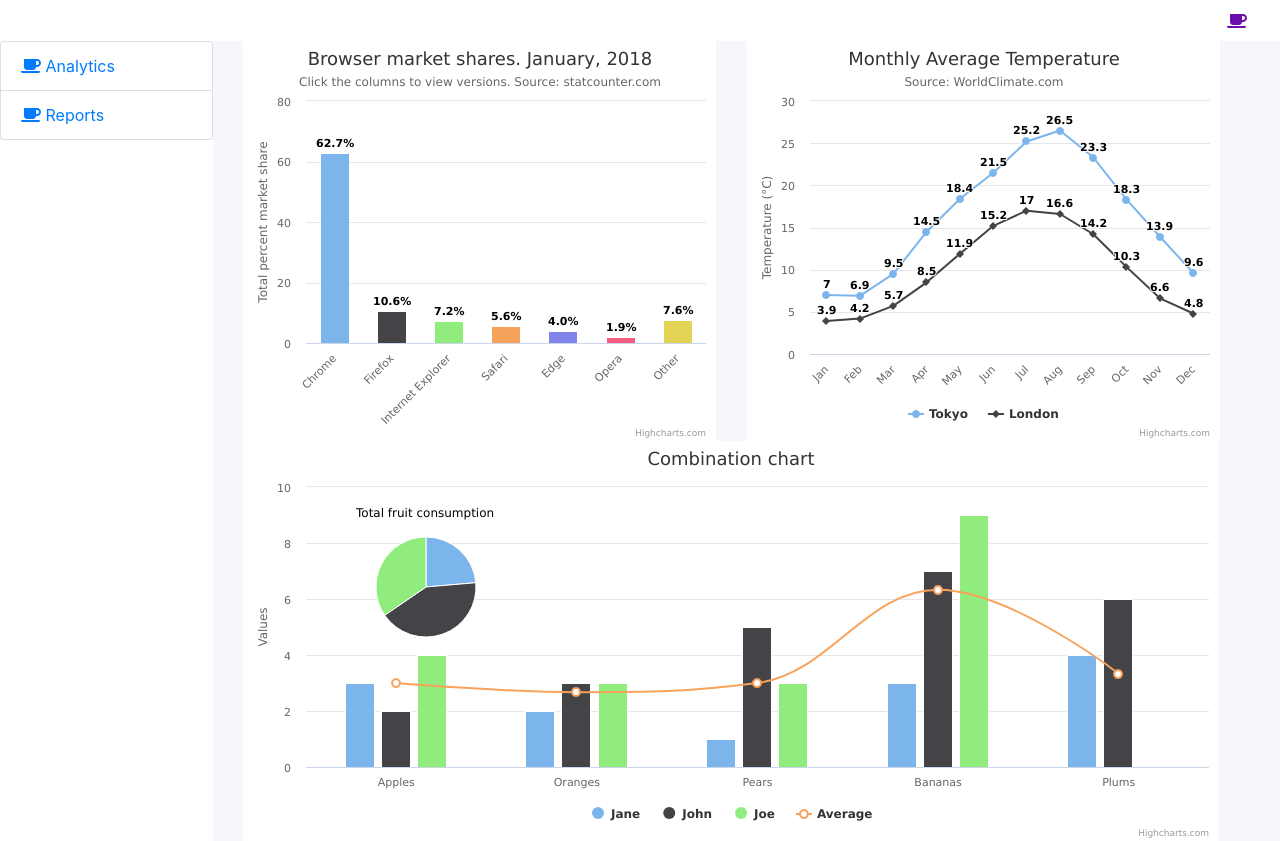
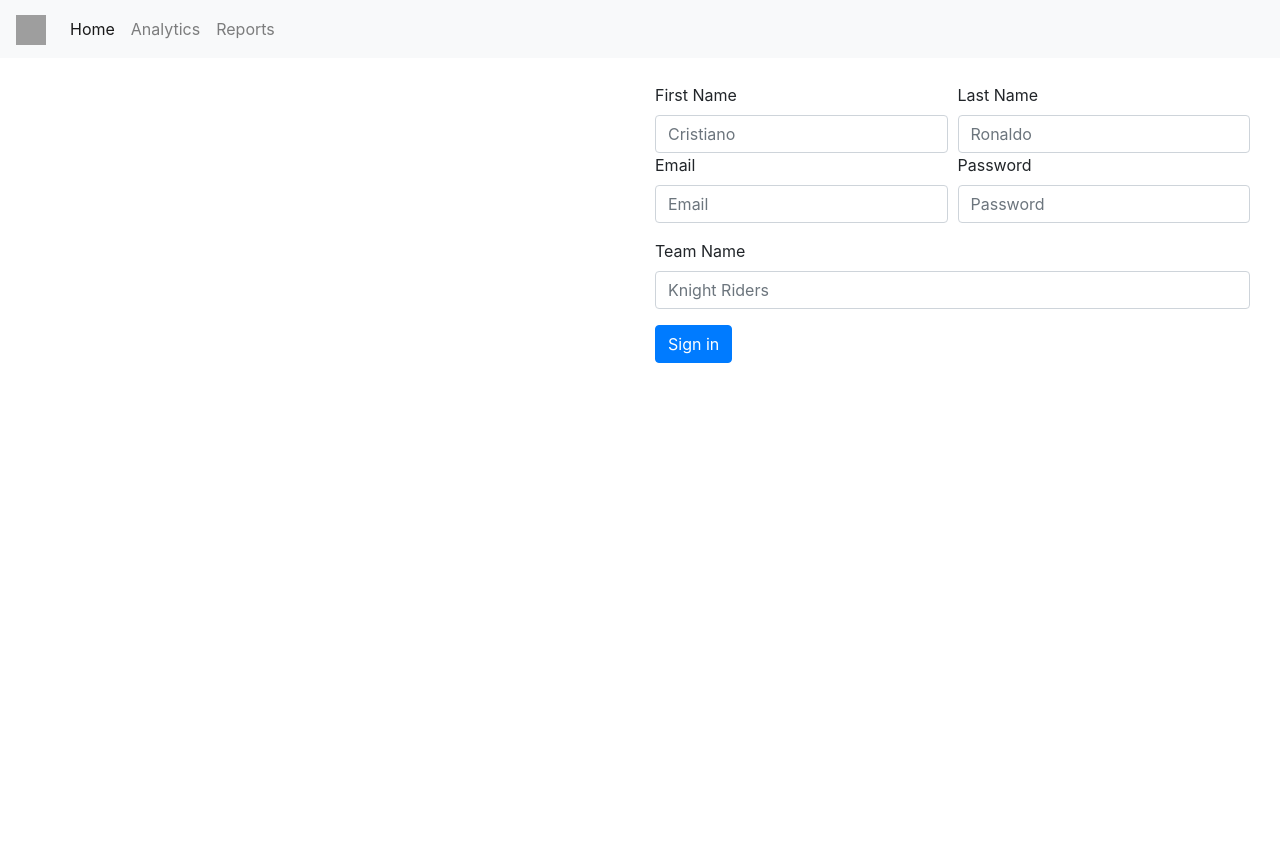
Before and after one commit to Lp063/ubx, a React (Create React App) app: page / in a window 1280 px wide. After the commit the page ends 800 px from the top, so only its background shows below. Built offline with nearby package versions, Linux system fonts and the light colour scheme; grey boxes are pictures that could not be loaded.

Commit message:
form created

```diff
--- a/package.json
+++ b/package.json
@@ -10,8 +10,12 @@
     "@testing-library/react": "^9.4.0",
     "@testing-library/user-event": "^7.2.1",
     "bootstrap": "^4.4.1",
+    "bootstrap-daterangepicker": "^3.0.5",
     "highcharts": "^8.0.0",
     "highcharts-react-official": "^2.2.2",
+    "jquery": "^3.4.1",
+    "moment": "^2.24.0",
+    "prop-types": "^15.7.2",
     "react": "^16.12.0",
     "react-bootstrap": "^1.0.0-beta.16",
     "react-dom": "^16.12.0",
--- a/public/index.html
+++ b/public/index.html
@@ -26,9 +26,7 @@
     -->
     <title>React App</title>
   </head>
-  <body>
-    <noscript>You need to enable JavaScript to run this app.</noscript>
-    <div id="root"></div>
+  <body id="root" >
     <!--
       This HTML file is a template.
       If you open it directly in the browser, you will see an empty page.
--- a/src/App.js
+++ b/src/App.js
@@ -1,24 +1,38 @@
-import React from 'react';
+import React, { Component } from 'react';
 import { BrowserRouter as Router, Route } from 'react-router-dom';
-import 'bootstrap/dist/css/bootstrap.min.css';
+
+import  'bootstrap/dist/css/bootstrap.min.css';
+import  'bootstrap/dist/js/bootstrap.min.js'
+
 import Header from './components/layout/header';
-import Menu from './components/layout/menu';
+import Home from './components/pages/Home';
 import Analytics from './components/pages/Analytics';
 import Reports from './components/pages/Reports';
 
-function App() {
+class App extends Component {
+  state = {
+    requireDateRangePicker:false
+  }
+
+  dateRangepickerFunctionality = (required) =>{
+    this.setState({requireDateRangePicker:required});
+  }
+
+  render(){
     return (
       <Router>
-      <div className="App">
+        <div className="App" >
           <Header />
-        <div class="col-md-12" style={bodyContainer}>
-            <div class="col-md-2" style={leftSideBar}>
-              <Menu />
-            </div>
-            <div class="col-md-10" style={pageBackground}>
+          <div class="col-md-12 h-100" style={bodyContainer}>
+              <div class="col-md-12 h-100" style={pageBackground}>
                 <Route exact path="/" render={props=>(
                   <React.Fragment>
-                  <Analytics />
+                    <Home />
+                  </React.Fragment>
+                )}/>
+                <Route exact path="/analytics" render={props=>(
+                  <React.Fragment>
+                    <Analytics  />
                   </React.Fragment>
                 )}/>
                 <Route exact path="/reports" render={props=>(
@@ -32,20 +46,16 @@ function App() {
       </Router>
     );
   }
+}
 
 const bodyContainer={
   display: "inline-flex",
-  paddingLeft: "0px",
-  paddingRight: "0px"
+  paddingTop: "2%"
 }
 
-const leftSideBar={
-  paddingLeft: "0px",
-  paddingRight: "0px",
-  width: "13% !important"
-}
 
 const pageBackground={
-  backgroundColor: "#f6f7fb"
+  paddingLeft:"0px",
+  paddingRight:"0px"
 }
 export default App;
--- /dev/null
+++ b/src/components/forms/TeamRegistration.js
@@ -0,0 +1,63 @@
+import React,{ Component } from 'react';
+
+
+class TeamRegistration extends Component{
+
+    constructor(props){
+        super(props);
+        this.state={
+            firstName:"",
+            lastName:"",
+            email:"",
+            password:"",
+            teamName:"",
+        };
+
+        this.handleSubmit = this.handleSubmit.bind(this);
+    }
+
+    handleChange =(event)=>{
+        let key = event.target.name;
+        this.setState({key : event.target.value});
+        console.log(this.state);
+    }
+
+    handleSubmit =(event)=>{
+        console.log(this.state);
+        event.preventDefault();
+    }
+
+    render(){
+        return(
+            <form onSubmit={this.handleSubmit}>
+                <div class="form-row">
+                    <div class="col">
+                        <label for="inputEmail4">First Name</label>
+                        <input type="text" name="firstName"  onChange={this.handleChange} class="form-control" placeholder="Cristiano" />
+                    </div>
+                    <div class="col">
+                        <label for="inputEmail4">Last Name</label>
+                        <input type="text" name="lastName" onChange={this.handleChange} class="form-control" placeholder="Ronaldo" />
+                    </div>
+                </div>
+                <div class="form-row">
+                    <div class="form-group col-md-6">
+                        <label for="inputEmail4">Email</label>
+                        <input type="email" name="email" onChange={this.handleChange} class="form-control" id="inputEmail4" placeholder="Email" />
+                    </div>
+                    <div class="form-group col-md-6">
+                        <label for="inputPassword4">Password</label>
+                        <input type="password" name="password" onChange={this.handleChange} class="form-control" id="inputPassword4" placeholder="Password" />
+                    </div>
+                </div>
+                <div class="form-group">
+                    <label for="inputAddress">Team Name</label>
+                    <input type="text" name="teamName" onChange={this.handleChange} class="form-control" id="inputAddress" placeholder="Knight Riders" />
+                </div>
+                <button type="submit" class="btn btn-primary">Sign in</button>
+            </form>
+        )
+    }
+}
+
+export default TeamRegistration
--- a/src/components/layout/header.js
+++ b/src/components/layout/header.js
@@ -1,23 +1,25 @@
 import React from 'react';
-import { FontAwesomeIcon } from '@fortawesome/react-fontawesome';
-import { faCoffee } from '@fortawesome/free-solid-svg-icons'
+
+import Menu from './menu';
+
 
 function Header(){
     return(
-        <header >
-            <div class="col-md-12" style={headerStyle}>
-                <FontAwesomeIcon icon={faCoffee} pull="right" />
-            </div>
-        </header>
+        <div class="col-md-12" style={NavStyle}>
+            <nav class="navbar navbar-expand-lg navbar-expand-sm sticky-top navbar-light bg-light">
+                <a class="navbar-brand" href="#">
+                    <img src="http://lohit.heliohost.org/me/assets/images/logo.png" width="30" height="30" alt="" />
+                </a>
+                <Menu />
+            </nav>
+        </div>
     )
 }
 
-const headerStyle={
-    background:'white none repeat scroll 0 0',
-    color:'#6a0dad',
-    textAlign:'center',
-    padding:'13px 33px 5px 0px',
-    height: '41px'
+
+
+const NavStyle={
+    padding: "0%"
 }
 
 export default Header
--- a/src/components/layout/menu.js
+++ b/src/components/layout/menu.js
@@ -1,7 +1,5 @@
 import React,{ Component } from 'react';
 import { Link } from 'react-router-dom';
-import { FontAwesomeIcon } from '@fortawesome/react-fontawesome';
-import { faCoffee } from '@fortawesome/free-solid-svg-icons'
 
 
 class Menu extends Component{
@@ -12,22 +10,26 @@ class Menu extends Component{
 
     render(){
         return(
-            <ul class="list-group" style={listMenuHolder}>
-                <li class="list-group-item" style={listItemMenu} onClick = {this.pageNavItemClicked}>
-                     <Link style={pageLink} to="/"><FontAwesomeIcon icon={faCoffee} /> Analytics</Link>
-                </li>
-                <li class="list-group-item" style={listItemMenu} onClick = {this.pageNavItemClicked}>
-                     <Link style={pageLink} to="/reports"><FontAwesomeIcon icon={faCoffee} /> Reports</Link>
-                </li>
-            </ul>
+            <div>
+                <button class="navbar-toggler navbar-toggler-right" type="button" data-toggle="collapse" data-target="#navbarNav" aria-controls="navbarNav" aria-expanded="false" aria-label="Toggle navigation">
+                    <span class="navbar-toggler-icon"></span>
+                </button>
+                <div class="collapse navbar-collapse d-sm-none .d-md-block" id="navbarNav">
+                    <ul class="navbar-nav mr-auto" >
+                        <li class="nav-item active" onClick = {this.pageNavItemClicked}>
+                            <Link style={pageLink} class="nav-link" to="/"> Home</Link>
+                        </li>
+                        <li class="nav-item" onClick = {this.pageNavItemClicked}>
+                            <Link style={pageLink} class="nav-link" to="/analytics"> Analytics</Link>
+                        </li>
+                        <li class="nav-item" onClick = {this.pageNavItemClicked}>
+                            <Link style={pageLink} class="nav-link" to="/reports"> Reports</Link>
+                        </li>
+                    </ul>
+                </div>
+            </div>
         )
     }
-}
-
-const listMenuHolder={
-}
-
-const listItemMenu={
 }
 
 const pageLink={
--- a/src/components/pages/Analytics.js
+++ b/src/components/pages/Analytics.js
@@ -4,8 +4,6 @@ import HighchartsReact from 'highcharts-react-official';
 //import PropTypes from 'prop-types';
 
 class Analytics extends Component{
-
-
 
   render(){
     return (
--- /dev/null
+++ b/src/components/pages/Home.js
@@ -0,0 +1,19 @@
+import React,{ Component } from 'react';
+import TeamRegistration from '../forms/TeamRegistration';
+//import PropTypes from 'prop-types';
+
+class Home extends Component{
+
+  render(){
+    return (
+      <React.Fragment>
+        <div class="col-md-6 offset-md-6">
+          <TeamRegistration />
+        </div>
+      </React.Fragment>
+    )
+  }
+}
+
+
+export default Home;
```
Also changed, not shown: 1 other file (tests, documents, lock files or other folders). Lines whose indentation alone changed are shown as unchanged.
